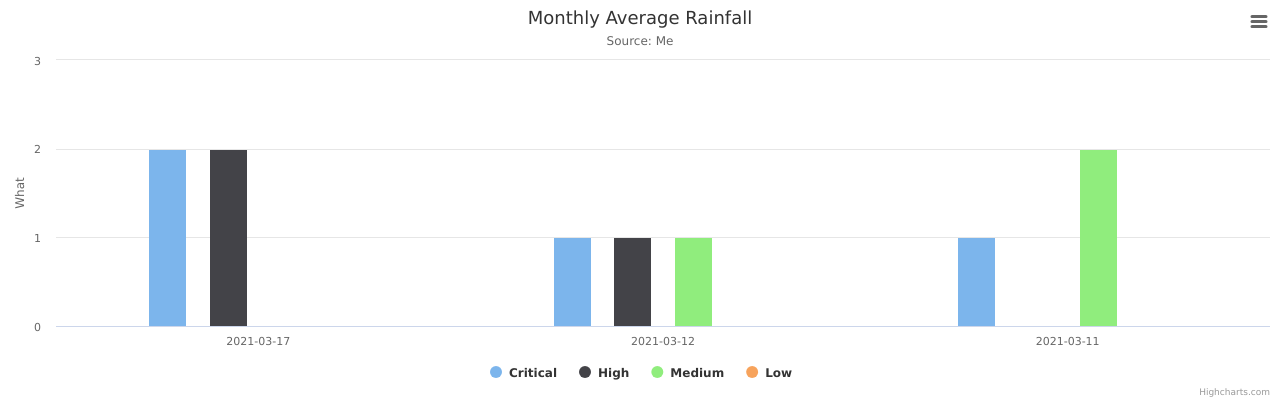
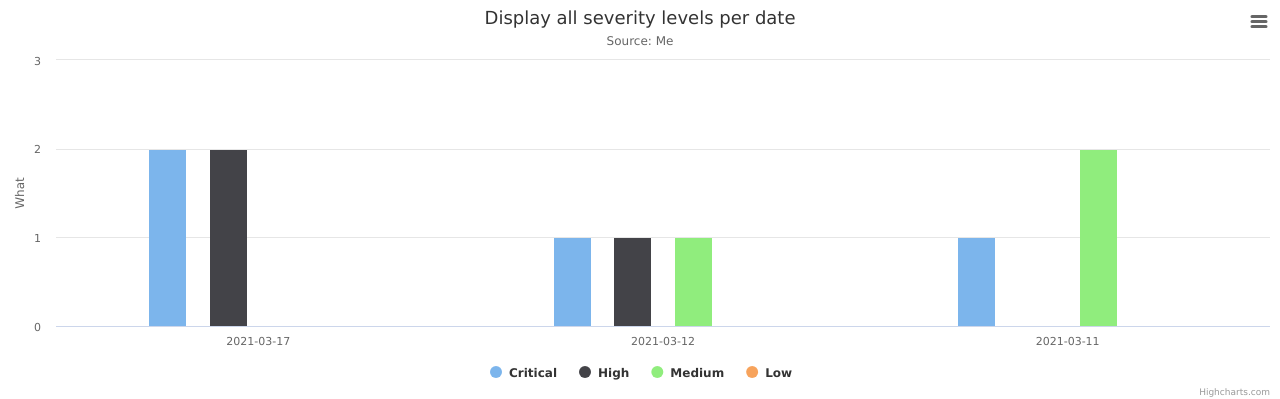
Before and after one commit to chrispsk/dw, a Django app: page /dashboard/graph2/ in a window 1280 px wide. Shown: the part 56-455 px from the top of the page. Run offline with Django 3.2, Linux system fonts and the light colour scheme; a user stored in the database is signed in; data comes from the database, SQL or seed files in the repository; some libraries are stand-ins or nearby versions.

Commit message:
renaming graph2

```diff
--- a/templates/graph2.html
+++ b/templates/graph2.html
@@ -26,7 +26,7 @@ Highcharts.chart('container', {
         type: 'column'
     },
     title: {
-        text: 'Monthly Average Rainfall'
+        text: 'Display all severity levels per date'
     },
     subtitle: {
         text: 'Source: Me'
```
